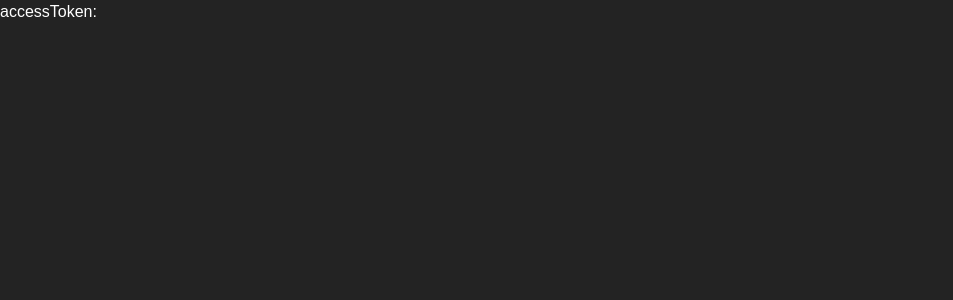
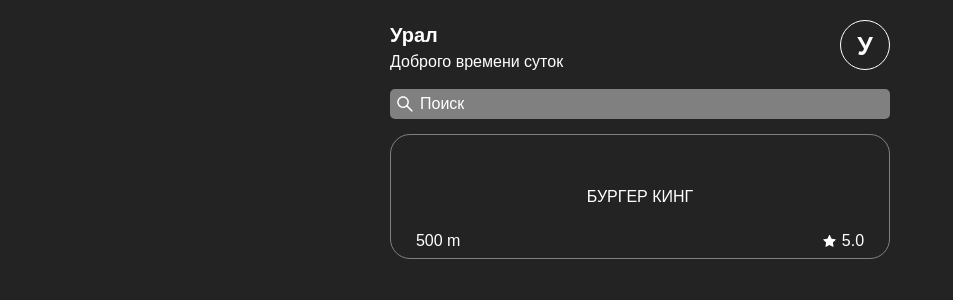
Before and after one commit to UralGuru/FoodCourt, a Next.js app: page / in a window 1280 px wide. Before the commit this address had no page. Shown: the top 300 px of the page, without its empty margins (0-953 px from the left). Built offline with nearby package versions, Linux system fonts and the light colour scheme.

Commit message:
HomePage

```diff
--- /dev/null
+++ b/pages-content/home/home.module.scss
@@ -0,0 +1,83 @@
+@import "/styles/theme";
+
+.content{
+  width: 90%;
+  max-width: 500px;
+  margin: 20px auto 0;
+}
+
+.header{
+  display: flex;
+  justify-content: space-between;
+}
+
+.userName{
+  font-size: 20px;
+  font-weight: $fw-open-sans-bold;
+}
+
+.userIcon{
+  width: 50px;
+  height: 50px;
+  border: 1px solid white;
+  border-radius: 100%;
+  text-align: center;
+  line-height: 50px;
+  font-weight: $fw-open-sans-extra-bold;
+  font-size: 25px;
+}
+
+.searchContent{
+  display: flex;
+  height: 30px;
+  align-items: center;
+  margin-top: 15px;
+  background-color: gray;
+  border-radius: 5px;
+}
+
+.searchIcon{
+  font-size: 20px;
+  margin: 0 5px;
+}
+
+.cafeList{
+  margin-top: 15px;
+  display: flex;
+  flex-direction: column;
+  gap: 10px;
+}
+
+.cafeItem{
+  display: flex;
+  flex-direction: column;
+  border: 1px solid grey;
+  height: 125px;
+  border-radius: 20px;
+
+  justify-content: end;
+}
+
+.cafeName{
+  margin: auto;
+  text-transform: uppercase;
+  align-self: center;
+  transform: translateY(15px);
+}
+
+.cafeDescription{
+  display: flex;
+  width: 90%;
+  margin: 0 auto 5px;
+  justify-content: space-between;
+}
+
+.rating{
+  align-items: center;
+  display: flex;
+}
+
+.ratingStar{
+  font-size: 15px;
+  margin-right: 5px;
+}
--- a/pages-content/home/index.tsx
+++ b/pages-content/home/index.tsx
@@ -1,23 +1,88 @@
 import React from 'react';
-import { FC, useEffect } from 'react';
-import { useRouter } from 'next/router';
-import { useDispatch, useSelector } from 'react-redux';
-import { clearMessage } from '@store/slices/authSlice';
-import { UrlManager } from '@shared/urls';
+import {FC, useEffect} from 'react';
+import {useRouter} from 'next/router';
+import {useDispatch, useSelector} from 'react-redux';
+import {AiFillStar, AiOutlineSearch} from "react-icons/ai";
+import {clearMessage} from '@store/slices/authSlice';
+import {UrlManager} from '@shared/urls';
+import styles from './home.module.scss';
+
+
+const cafes = {
+    foundEntities: [
+        {
+            id: 1,
+            name: "Хас кебаб",
+            description: "Норм вкусно супер хадляль",
+            status: "Rejected",
+            avatar: "sadas",
+            adress: "малышева 121",
+            latitude: 0,
+            longitude: 0
+        },
+        {
+            id: 2,
+            name: "Ян 2",
+            description: "что-то",
+            status: "Created",
+            avatar: "",
+            adress: "малышева 127",
+            latitude: 0,
+            longitude: 0
+        },
+        {
+            id: 5,
+            name: "что-то2",
+            description: "что-то2",
+            status: "Created",
+            avatar: "",
+            adress: "малышева 127",
+            latitude: 0,
+            longitude: 0
+        }
+    ],
+    totalCount: 3
+}
+
 
 export const HomePageContent: FC = () => {
     const router = useRouter();
     const dispatch = useDispatch();
     const user = useSelector((state: any) => state.auth);
 
-  useEffect(() => {
-    dispatch(clearMessage());
-    if (!user.isLoggedIn) router.push(UrlManager.login);
-  }, [user.isLoggedIn]);
+    // useEffect(() => {
+    //   dispatch(clearMessage());
+    //   if (!user.isLoggedIn) router.push(UrlManager.login);
+    // }, [user.isLoggedIn]);
 
     return (
         <React.Fragment>
-      <div>accessToken: {user.accessToken}</div>
+            <div className={styles.content}>
+                <div className={styles.header}>
+                    <div>
+                        <div className={styles.userName}>Урал</div>
+                        <div>Доброго времени суток</div>
+                    </div>
+                    <div className={styles.userIcon}>У</div>
+                </div>
+                <div className={styles.searchContent}>
+                    <AiOutlineSearch className={styles.searchIcon}/>
+                    Поиск
+                </div>
+                <div className={styles.cafeList}>
+                    <div className={styles.cafeItem}>
+                        <div className={styles.cafeName}>Бургер Кинг</div>
+                        <div className={styles.cafeDescription}>
+                            <div>500 m</div>
+                            <div className={styles.rating}>
+                                    <AiFillStar className={styles.ratingStar}/>
+                                5.0
+                            </div>
+                        </div>
+                    </div>
+                </div>
+                <div></div>
+            </div>
         </React.Fragment>
     );
 };
--- a/pages/auth/auth.module.scss
+++ b/pages/auth/auth.module.scss
@@ -1,4 +1,4 @@
-@import "../../styles/theme";
+@import "/styles/theme";
 
 .pageContent {
   display: flex;
--- a/pages/index.tsx
+++ b/pages/index.tsx
@@ -1,9 +1,18 @@
 import type { NextPage } from 'next';
+import Head from "next/head";
+import React from 'react';
 import 'regenerator-runtime/runtime';
 import { HomePageContent } from '@pages-content/home';
 
+
+
 const HomePage: NextPage = () => {
-  return <HomePageContent />;
+  return <React.Fragment>
+    <Head>
+      <title>FoodCourt</title>
+    </Head>
+    <HomePageContent />
+  </React.Fragment>;
 };
 
 export default HomePage;
```
Lines whose indentation alone changed are shown as unchanged.
